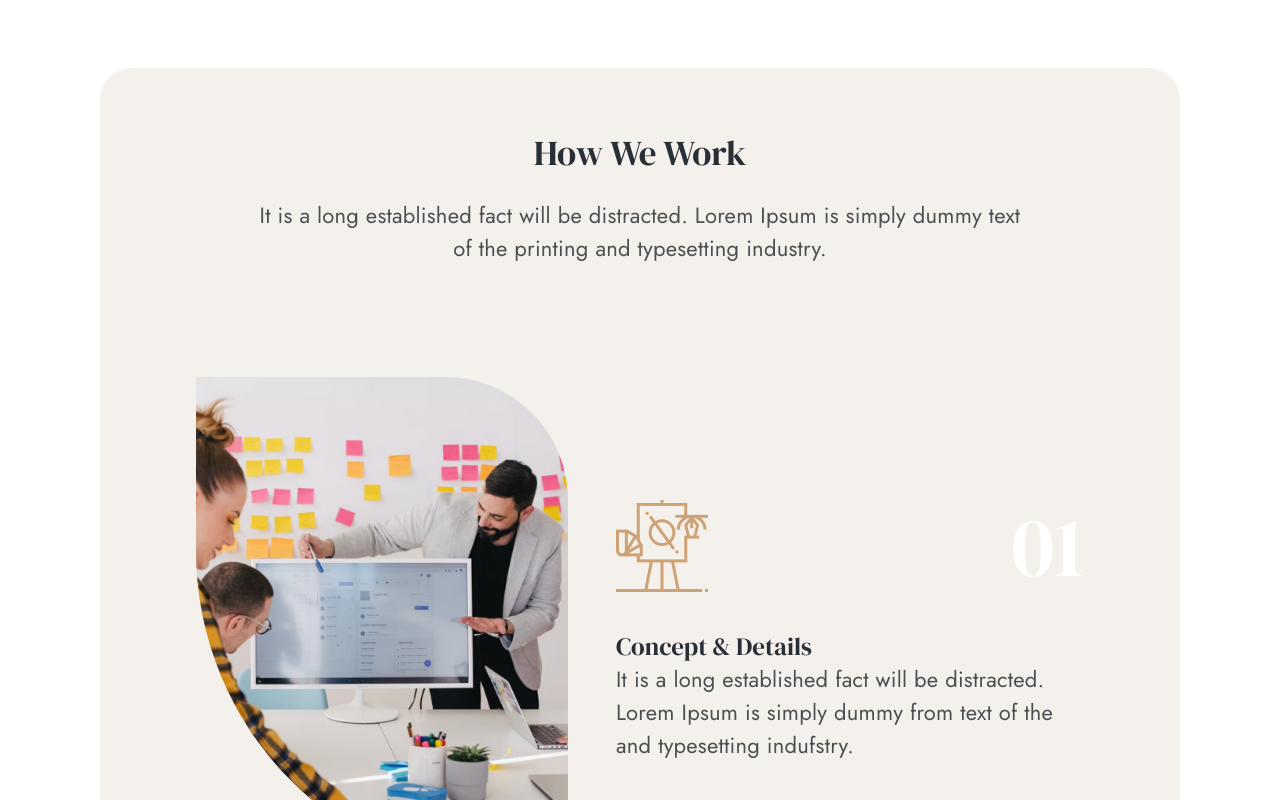
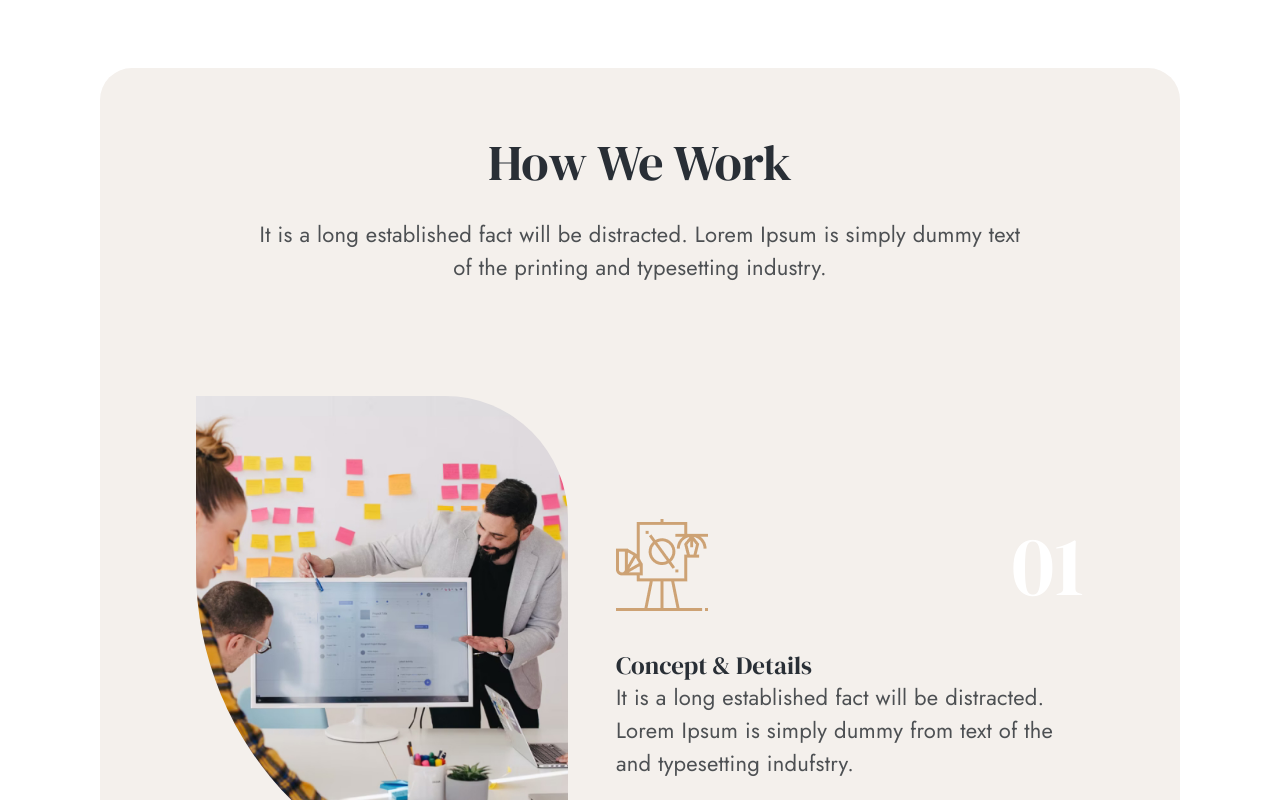
Before and after one commit to ChristianGhosn/interno, a React (Vite) app: page /interno/services in a window 1280 px wide. Shown: the part 1560-2360 px from the top of the page. Built offline with nearby package versions, Linux system fonts and the light colour scheme.

Commit message:
bug fix - howWeWork2 - 4 were importing the same photo.

```diff
--- a/src/assets/index.js
+++ b/src/assets/index.js
@@ -13,9 +13,9 @@ import facebook from "./facebook.svg";
 import hallwayProject from "./hallwayProject.png";
 import house from "./house.png";
 import howWeWork1 from "./howWeWork1.jpg";
-import howWeWork2 from "./howWeWork1.jpg";
-import howWeWork3 from "./howWeWork1.jpg";
-import howWeWork4 from "./howWeWork1.jpg";
+import howWeWork2 from "./howWeWork2.jpg";
+import howWeWork3 from "./howWeWork3.jpg";
+import howWeWork4 from "./howWeWork4.jpg";
 import insta from "./insta.svg";
 import kitchen from "./kitchen.jpg";
 import kitchenProject from "./kitchenProject.png";
--- a/src/components/howWeWork/HowWeWork.jsx
+++ b/src/components/howWeWork/HowWeWork.jsx
@@ -7,7 +7,7 @@ const HowWeWork = ({ howWeWork }) => {
   return (
     <div className="howWeWork">
       <div className="howWeWork_heading">
-        <h2 className="heading-2">How We Work</h2>
+        <h1 className="heading-1">How We Work</h1>
         <p className="paragraph">
           It is a long established fact will be distracted. Lorem Ipsum is
           simply dummy text of the printing and typesetting industry.
@@ -15,6 +15,7 @@ const HowWeWork = ({ howWeWork }) => {
       </div>
       <div className="howWeWork_content">
         {howWeWork.map((item, index) => {
+          console.log(item.imageSrc, index);
           return (
             <HowWeWorkCard
               key={index}
```
